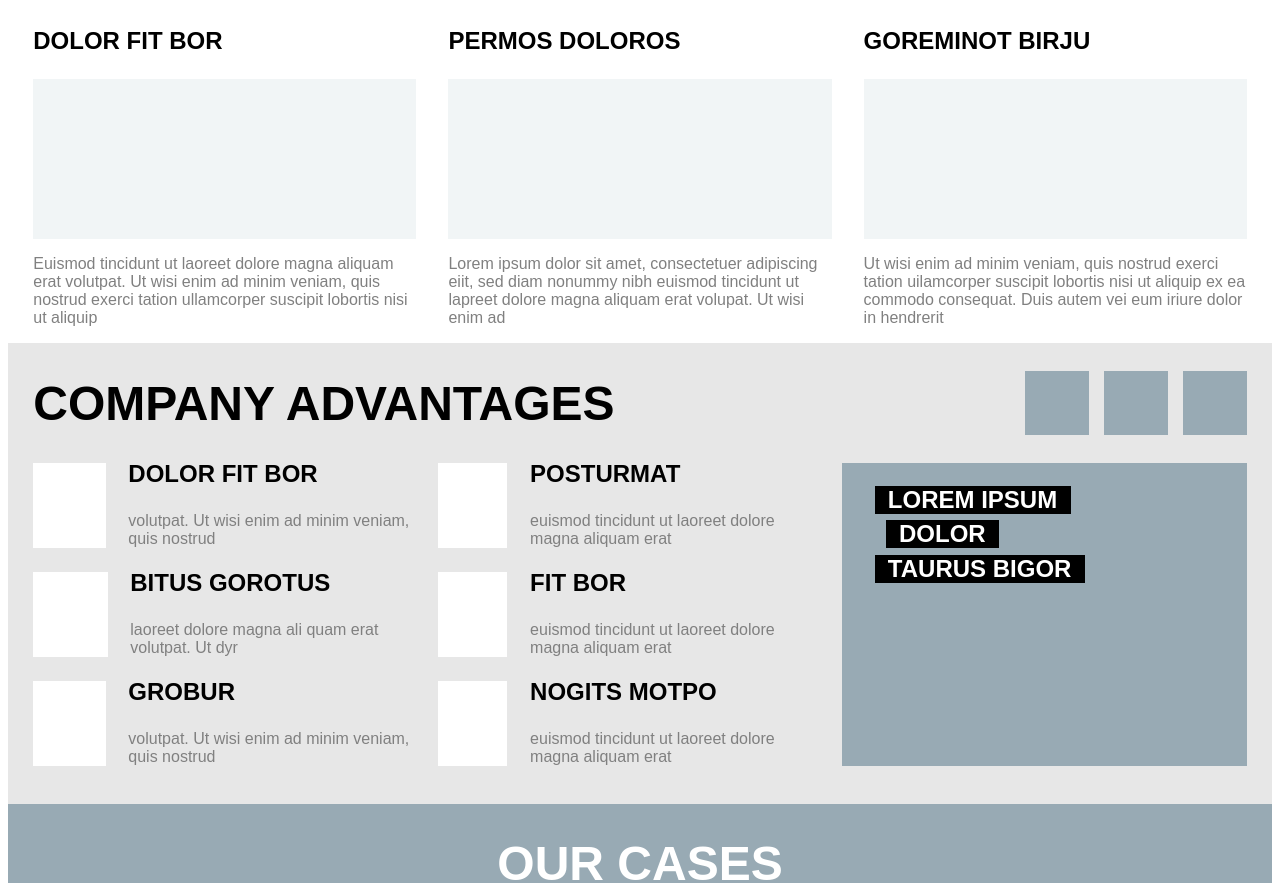
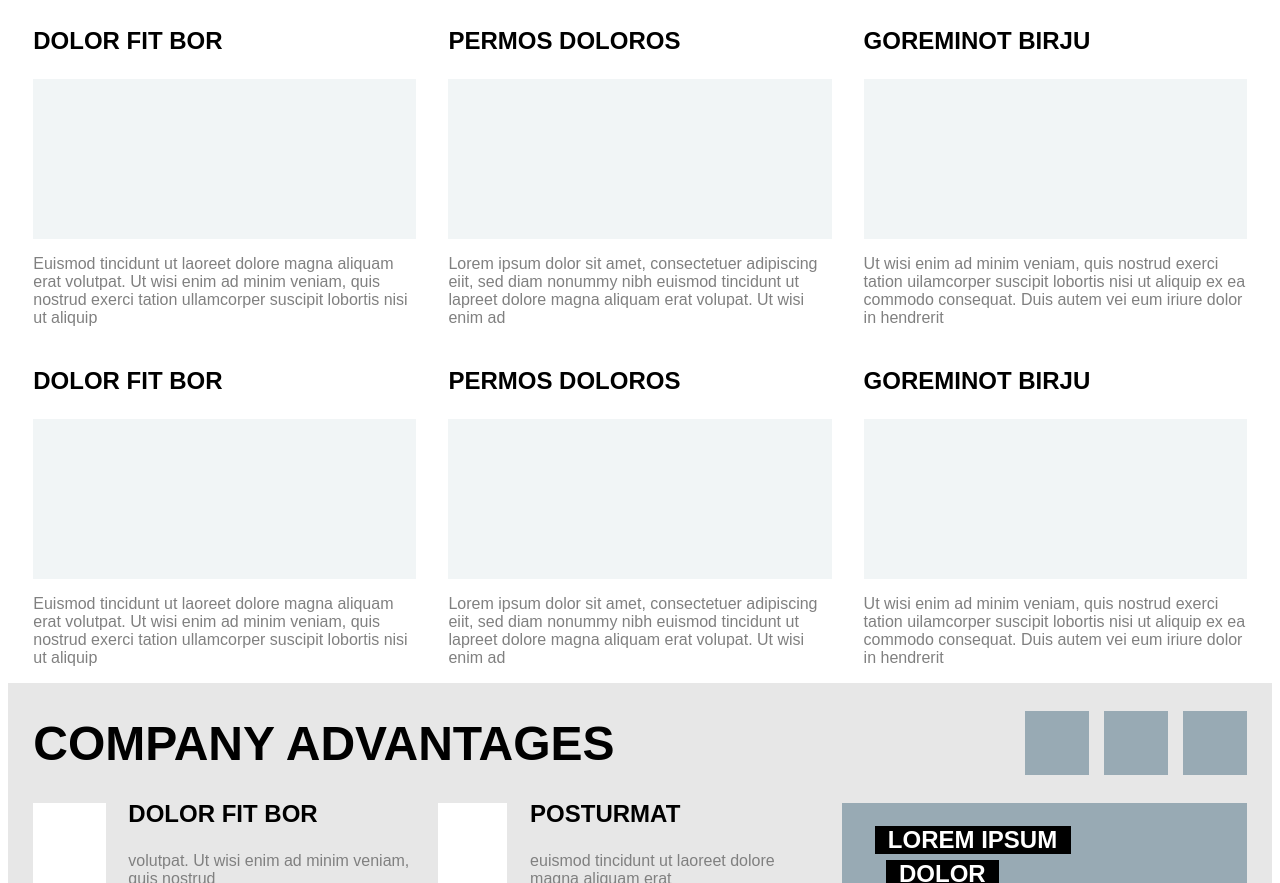
Before and after one commit to Abbasworks/My-Repo-2, a plain HTML site: page index.html in a window 1280 px wide. Shown: the part 472-1355 px from the top of the page. Drawn offline with Linux system fonts and the light colour scheme.

Commit message:
Second commit with vs code

```diff
--- a/index.html
+++ b/index.html
@@ -67,6 +67,37 @@
                 </p>
             </div>
         </div>
+    </div>
+    <div class="row -b">
+        <div class="col1 -a">
+            <h3>DOLOR FIT BOR</h3>
+            <div class="greybox-d1"></div>
+            <p>
+                Euismod tincidunt ut laoreet dolore magna aliquam
+                erat volutpat. Ut wisi enim ad minim veniam, quis
+                nostrud exerci tation ullamcorper suscipit lobortis
+                nisi ut aliquip
+            </p>
+        </div>
+        <div class="col1">
+            <h3>PERMOS DOLOROS</h3>
+            <div class="greybox-d1"></div>
+            <p>
+                Lorem ipsum dolor sit amet, consectetuer adipiscing eiit,
+                sed diam nonummy nibh euismod tincidunt ut lapreet dolore
+                magna aliquam erat volupat. Ut wisi enim ad
+            </p>
+        </div>
+        <div class="col1 -c">
+            <h3>GOREMINOT BIRJU</h3>
+            <div class="greybox-d1"></div>
+            <p>
+                Ut wisi enim ad minim veniam, quis nostrud exerci tation
+                uilamcorper suscipit lobortis nisi ut aliquip ex ea commodo
+                consequat. Duis autem vei eum iriure dolor in hendrerit
+            </p>
+        </div>
+    </div>
     </div>
     <div class="div2">
         <div class="row">
```
